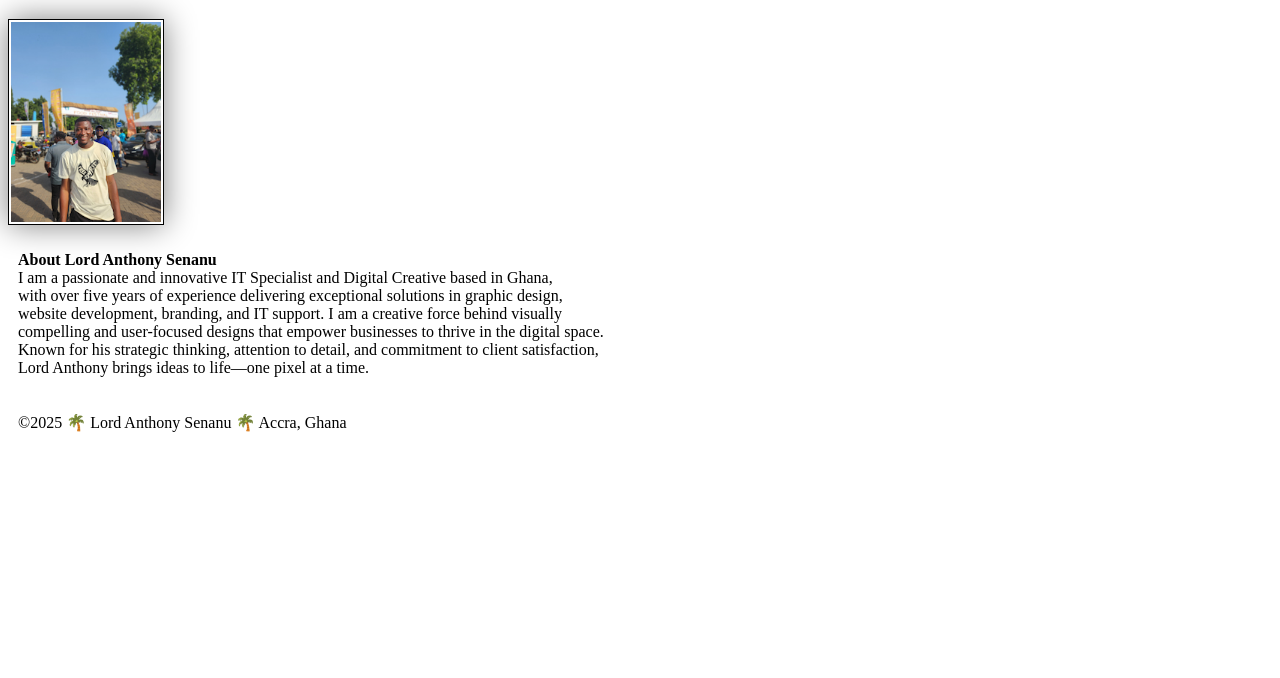
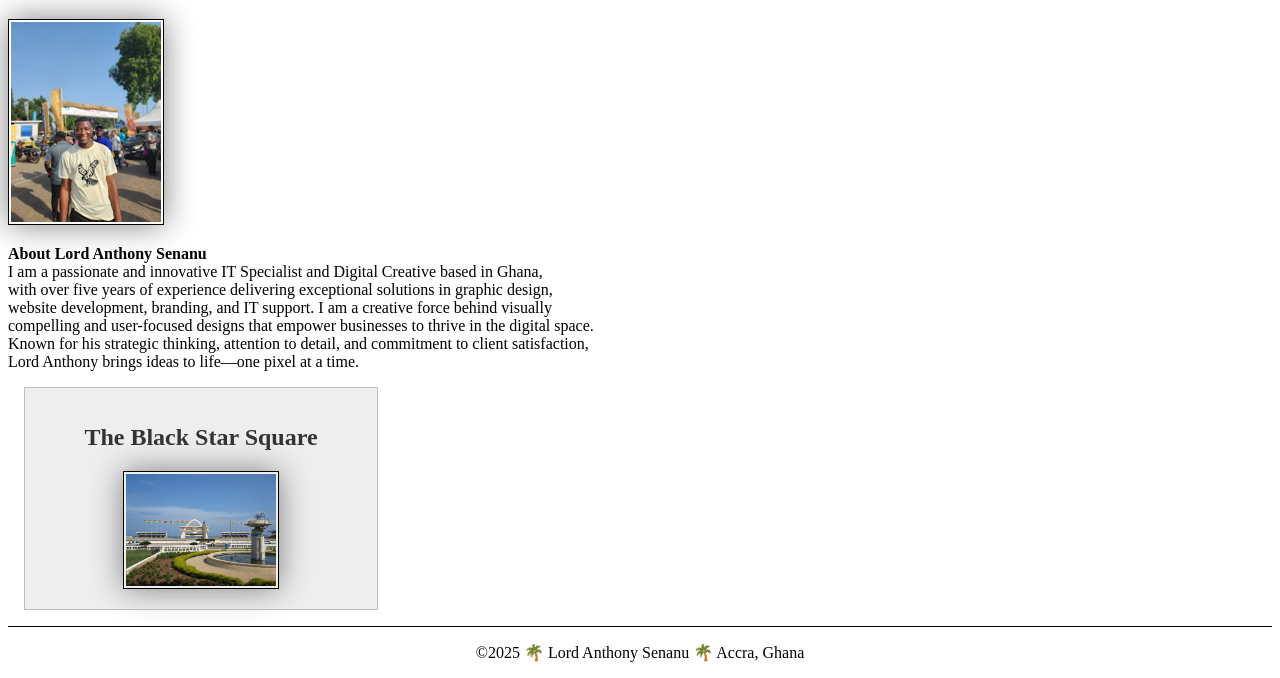
Before and after one commit to iamlordanthony/wdd130, a plain HTML site: page index.html in a window 1280 px wide. Shown: the part 205-883 px from the top of the page. Before the commit the page ends 800 px from the top, so only its background shows below. Drawn offline with Linux system fonts and the light colour scheme.

Commit message:
home page and css updated

```diff
--- a/index.html
+++ b/index.html
@@ -1,10 +1,12 @@
-<!DOCTYPE html5>
+<!DOCTYPE html>
 <html lang="en-US">
 
 <head>
     <meta charset="utf-8">
     <meta name="viewport" content="width=device-width,initial-scale=1.0">
     <title>Lord Anthony Senanu | WDD 130</title>
+    <meta name="=description" content="Welcome Lord Anthony Senanu's page, studies web fundametal at BYU-Pathway .">
+    <meta name="author" content="Lord Anthony Senanu">
     <link rel="stylesheet" href="styles/styles.css">
 
 </head>
@@ -28,6 +30,10 @@
             empower businesses to thrive in the digital space.<br> Known for his strategic thinking,
             attention to detail, and commitment to client satisfaction,<br> Lord Anthony brings ideas to life—one pixel
             at a time.</p>
+        <aside>
+            <h2>The Black Star Square</h2>
+            <img src="images/accra_ghana.jpg" alt="The Black Star Square in Accra Ghana">
+        </aside>
     </main>
     <footer>
         <p>
--- a/styles/styles.css
+++ b/styles/styles.css
@@ -21,6 +21,36 @@ img {
     box-shadow: 0 0 30px gray;
 }
 
+main {
+    width: 840px;
+}
+
+aside {
+    width: 20rem;
+    margin: 1rem;
+    border: 1px solid rgb(0 0 0 / 0.2);
+    padding: 1rem;
+    background-color: #eee;
+    color: #333;
+    text-align: center;
+}
+
+aside img {
+    width: 200px;
+    height: auto;
+}
+
+main img {
+    width: 150px;
+    height: auto;
+}
+
 p {
-    padding: 10px;
+    padding: 0px;
 }
+
+footer {
+    margin-top: 15px;
+    border-top: 1px solid #000;
+    text-align: center;
+}
```
Also changed, not shown: images/accra_ghana.jpg (added).
